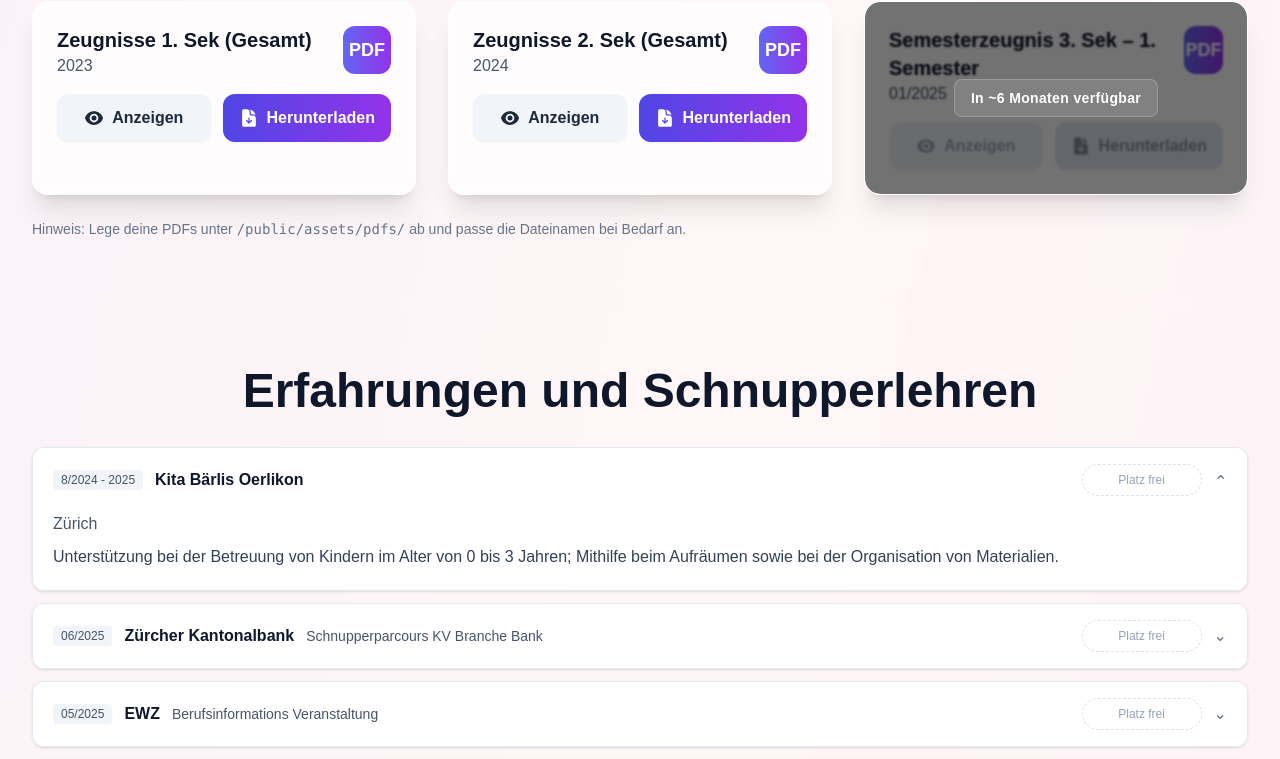
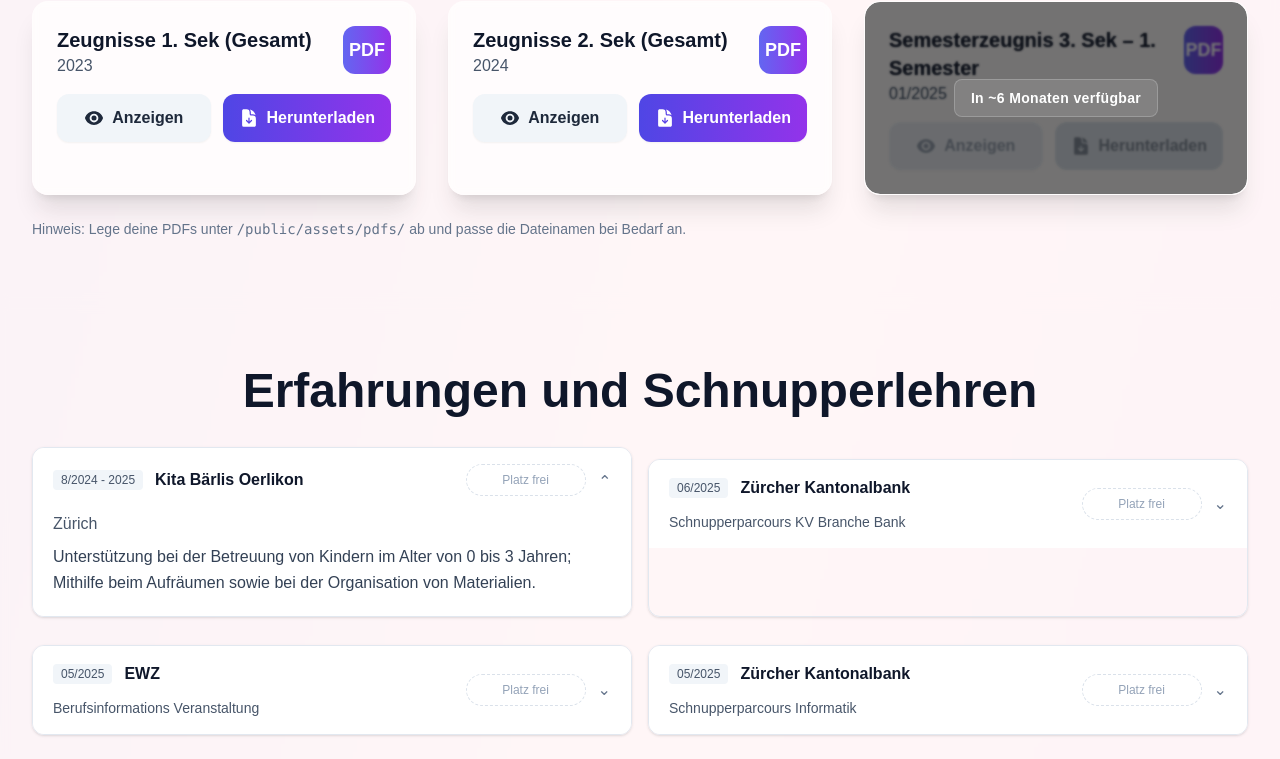
Before and after one commit to yigiterenaydin/erenworks, a Next.js app: page / in a window 1280 px wide. Shown: the part 1977-2736 px from the top of the page. Built offline with nearby package versions, Linux system fonts and the light colour scheme.

Commit message:
feat(experience): display items in two-column grid on desktop, shorten text with truncate to reduce width

```diff
--- a/src/components/sections/ExperienceAccordion.tsx
+++ b/src/components/sections/ExperienceAccordion.tsx
@@ -45,11 +45,11 @@
           <h3 className="text-4xl md:text-5xl font-bold text-slate-900 dark:text-white">Erfahrungen und Schnupperlehren</h3>
         </motion.div>
 
-        <div className="space-y-3">
+        <div className="space-y-3 md:flex md:flex-wrap md:gap-4">
           {sorted.map((exp, idx) => {
             const isOpen = openIndex === idx;
             return (
-              <div key={`${exp.company}-${idx}`} className="rounded-xl border border-slate-200 dark:border-slate-800 overflow-hidden shadow">
+              <div key={`${exp.company}-${idx}`} className="w-full md:w-[calc(50%-0.5rem)] rounded-xl border border-slate-200 dark:border-slate-800 overflow-hidden shadow">
                 {/* Header */}
                 <button
                   type="button"
@@ -57,10 +57,10 @@
                   onClick={() => setOpenIndex(isOpen ? null : idx)}
                   className="w-full text-left bg-white dark:bg-slate-800 px-5 py-4 grid grid-cols-1 md:grid-cols-2 items-center gap-4 transition-colors duration-200 hover:bg-rose-50/60 dark:hover:bg-rose-900/20"
                 >
-                  <div className="flex flex-wrap items-center gap-3">
+                  <div className="min-w-0 flex flex-wrap items-center gap-3">
                     <span className="px-2 py-0.5 text-xs rounded bg-slate-100 dark:bg-slate-700/60 text-slate-600 dark:text-slate-200">{exp.date}</span>
-                    <span className="font-semibold text-slate-900 dark:text-white">{exp.company}</span>
-                    <span className="text-sm text-slate-600 dark:text-slate-300">{exp.program}</span>
+                    <span className="font-semibold text-slate-900 dark:text-white truncate max-w-[14rem] md:max-w-[18rem]">{exp.company}</span>
+                    <span className="text-sm text-slate-600 dark:text-slate-300 truncate max-w-[12rem] md:max-w-[16rem]">{exp.program}</span>
                   </div>
                   <div className="flex items-center justify-end gap-3">
                     {exp.pdfUrl ? (
```
